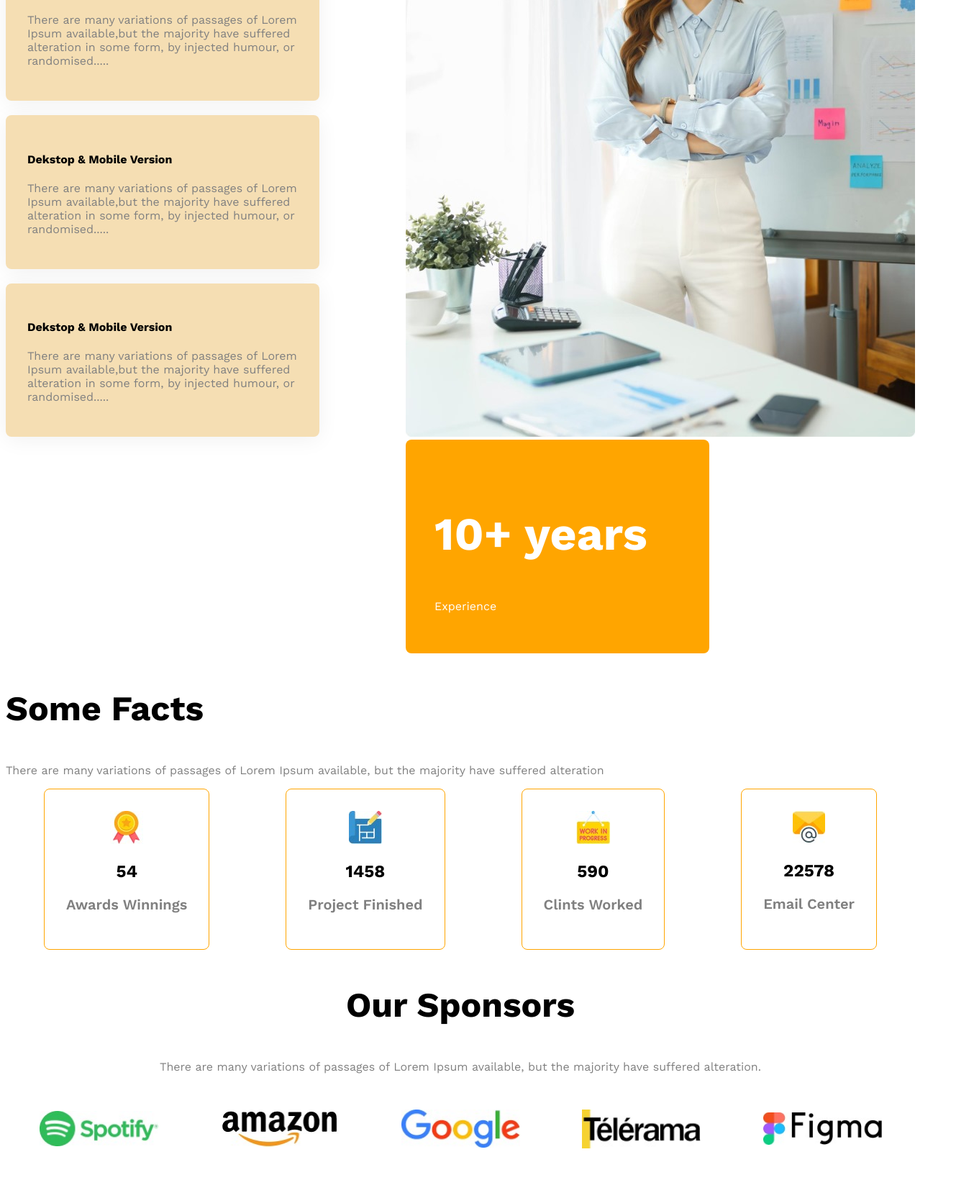
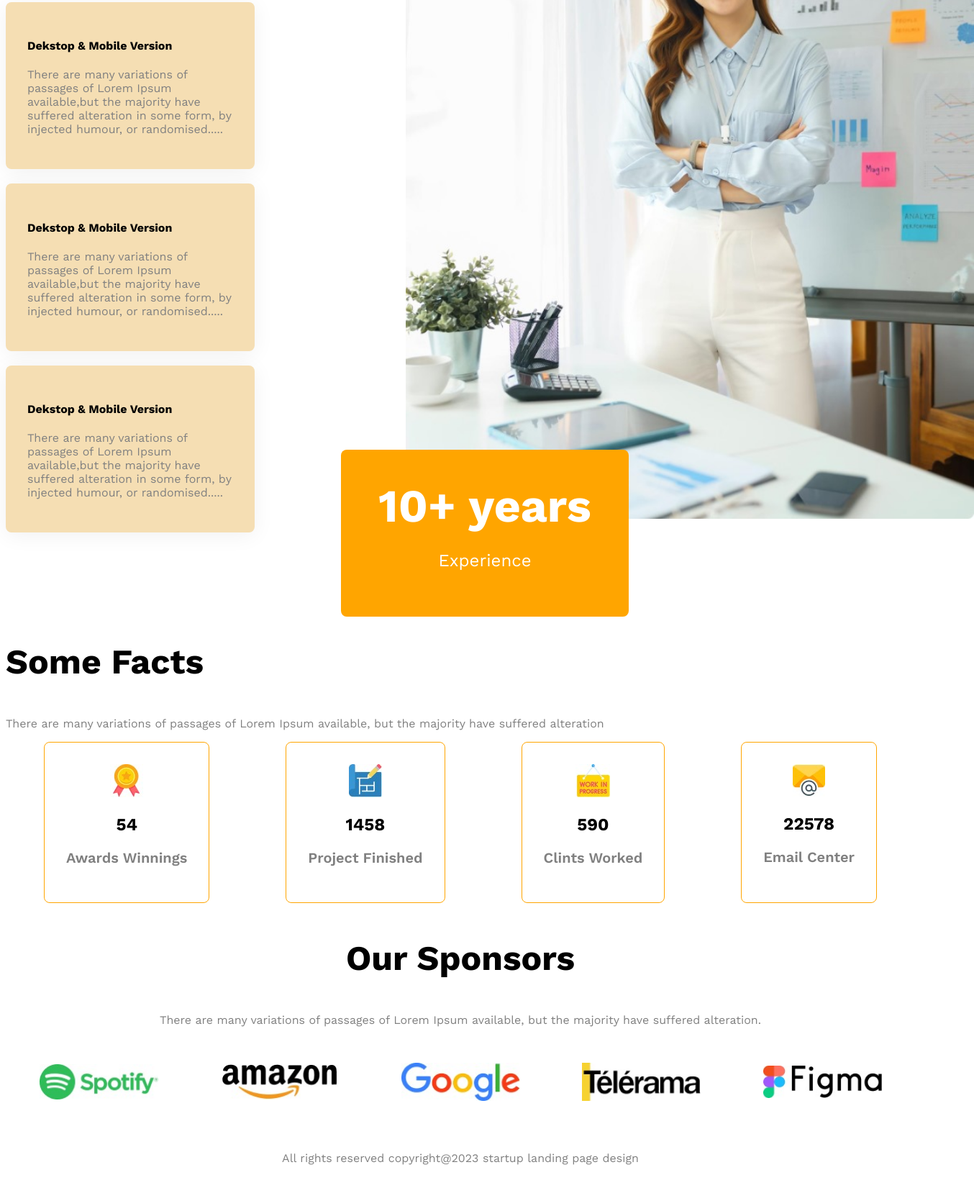
Before and after one commit to rahmanosd/g3-architects-website, a plain HTML site: page index.html in a window 1280 px wide. Shown: the part 2305-3963 px from the top of the page at 72% size, 1354 px wide, since content can reach past the window. After the commit the page ends 3940 px from the top, so only its background shows below. Drawn offline with nearby package versions, Linux system fonts and the light colour scheme.

Commit message:
added by sponsors and footer section

```diff
--- a/index.html
+++ b/index.html
@@ -119,8 +119,8 @@
             </div>
        </section>
     </main>
-    <footer>
-
+    <footer class="footer-section">
+       <p class="text-light-gray">All rights reserved copyright@2023 startup landing page design</p>
     </footer>
 </body>
 </html>
--- a/styles/architects.css
+++ b/styles/architects.css
@@ -119,15 +119,28 @@ main{
     box-shadow: 0px 4px 30px 0px rgb(0, 0, 0, 0.06);
 }
 
+.feature-img img{
+    height: 90%;
+    margin-left: 90px;
+}
+
 .ten-years-badge{
     border-radius: 8px;
     background: orange;
     color: white;
-    width: 342px;
+    width: 320px;
     padding: 40px;
+    text-align: center;
+    position: relative;
+    bottom: 100px;
 }
 .ten-years-badge h2{
     font-size: 4rem;
+    margin: 0;
+}
+
+.ten-years-badge p{
+    font-size: 1.5rem;
 }
 /* facts section */
 .facts-card-container{
@@ -169,6 +182,12 @@ main{
     width: 165px;
 }
 
+/* footer section */
+.footer-section{
+    text-align: center;
+}
+
+
 /* Responsive media query */
 /* mobile devices */
 @media Screen and (max-width:576px) {
@@ -177,10 +196,21 @@ main{
     }
     nav,
     .teams-container,
+    .features,
     .facts-card-container,
     .sponsors-img-container
     {
         flex-direction: column;
+    }
+
+    .feature-img img{
+        width: 90%;
+        margin-left: 0;
+    }
+
+    .ten-years-badge{
+        position: static;
+        max-width: 300px;
     }
     .teams-img-container{
         grid-template-columns: 1fr;
@@ -200,6 +230,7 @@ main{
         padding: 50px;
     }
     nav,
+    .features,
     .teams-container,
     .sponsors-img-container
     {
```
